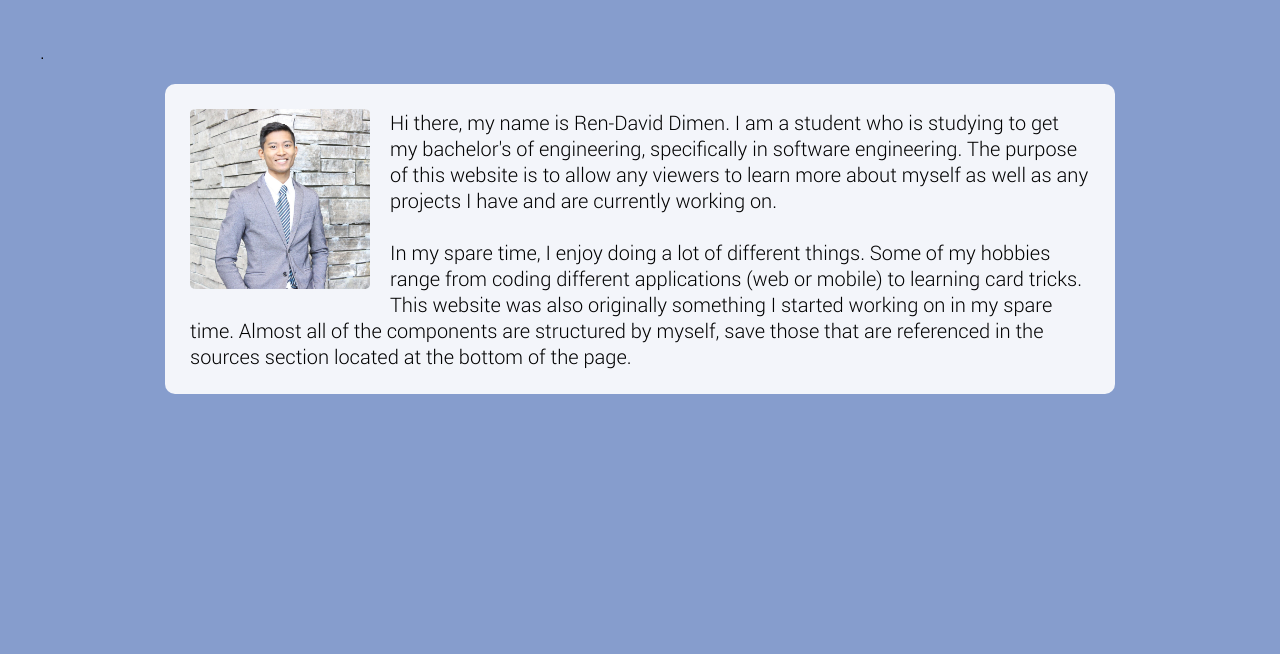
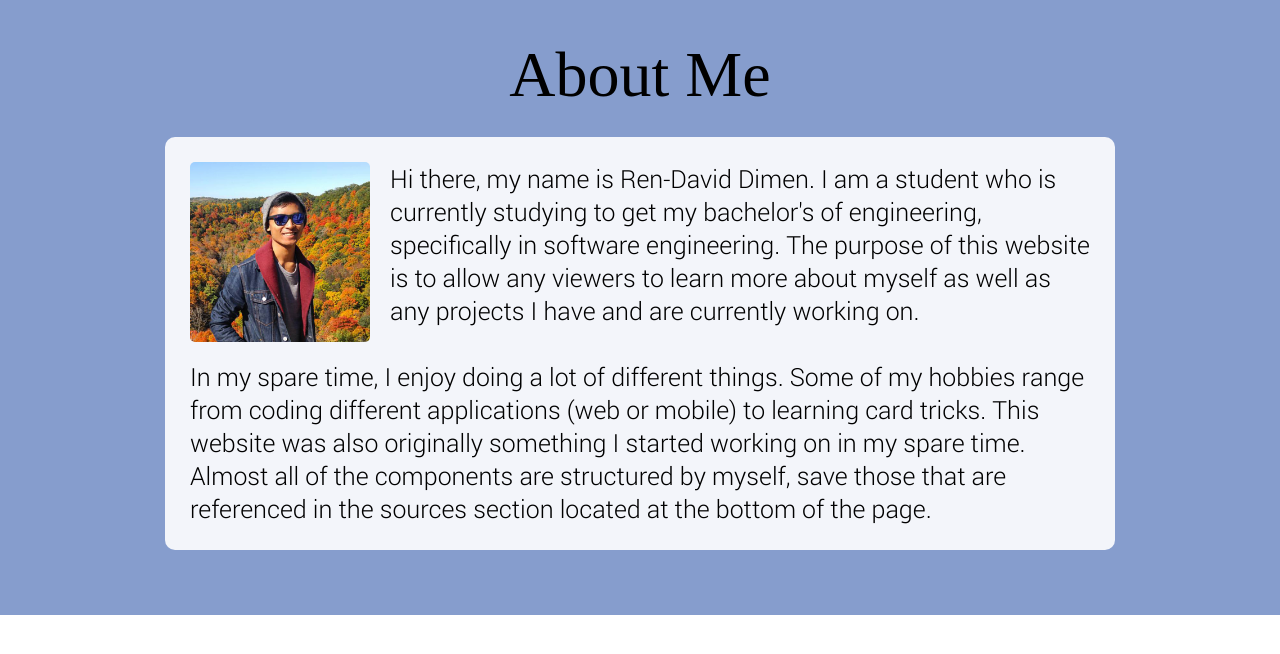
Before and after one commit to RenDavidDimen/RenDavidDimen.github.io, a plain HTML site: page index.html in a window 1280 px wide. Shown: the part 802-1456 px from the top of the page. After the commit the page ends 1417 px from the top, so only its background shows below. Drawn offline with nearby package versions, Linux system fonts and the light colour scheme.

Commit message:
Update About Me section with new title, photo, and info

```diff
--- a/index.html
+++ b/index.html
@@ -41,10 +41,12 @@
 		</div>
 
 		<div name="about-me" id="about-me">
-			<a name="about-me">.</a>
+			<div  class="content-center">
+				<a name="about-me" class="section-title">About Me</a>
+			</div>
 			<p id="about-me-content">
-				<img id="about-me-photo" alt="Ren-David Dimen" src="images/Fall 2015 - Square.jpg" align="left"/>
-				Hi there, my name is Ren-David Dimen. I am a student who is studying to get my bachelor&#39;s of engineering, specifically in software engineering.
+				<img id="about-me-photo" alt="Ren-David Dimen" src="images/Dundas 2015 - Square.jpg" align="left"/>
+				Hi there, my name is Ren-David Dimen. I am a student who is currently studying to get my bachelor&#39;s of engineering, specifically in software engineering.
 				The purpose of this website is to allow any viewers to learn more about myself as well as any projects I have and are currently working on.
 				<br/><br/>
 				In my spare time, I enjoy doing a lot of different things. Some of my hobbies range from coding different applications (web or mobile) to learning card tricks.
--- a/styles/index_stylesheet.css
+++ b/styles/index_stylesheet.css
@@ -7,9 +7,21 @@
 	font-family: Roboto-Regular;
 	src: url(../fonts/Roboto-Regular.ttf);
 }
+
+@font-face {
+	font-family: Aisha Script;
+	src: url(../fonts/Aisha Script.ttf);
+}
+
 .content-center {
 	margin: 0 auto;
 	text-align:center;
+}
+
+.section-title{
+	text-align:center;
+	font-family: Aisha Script;
+	font-size: 5vw;
 }
 
 html{
@@ -119,9 +131,9 @@ li a:hover:not(.active) {
 /* ------------------- About Me ------------------- */
 
 #about-me{
-	font-size: 20px;
+	font-size: 25px;
 	padding: 40px;
-	height:95vh;
+	height: 100%;
 
 	background-color: #869DCD;
 }
```
Also changed, not shown: fonts/Aisha Script.ttf (added), images/Dundas 2015 - Square.jpg (added).
